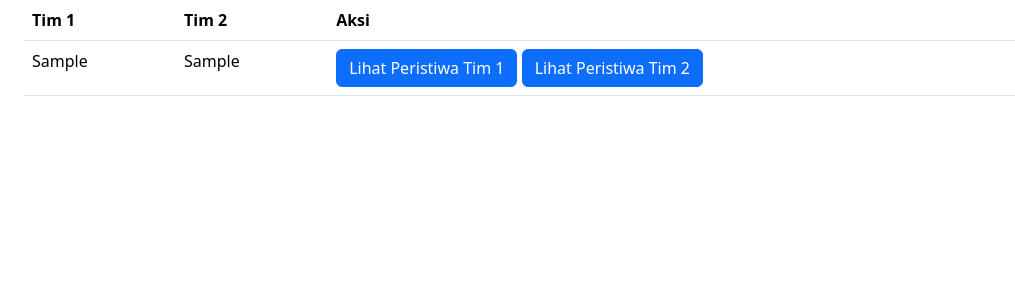
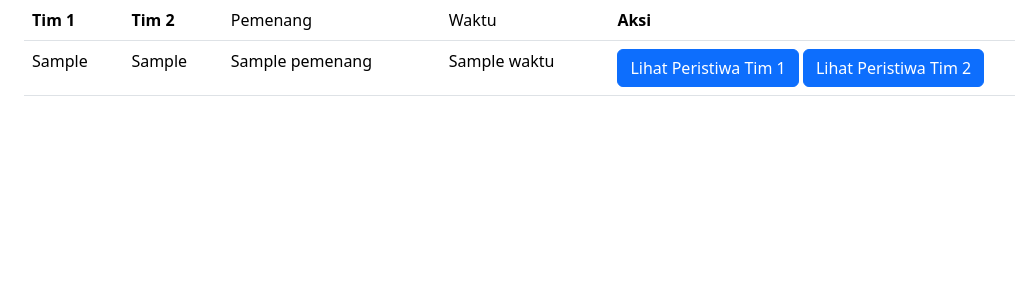
Before and after one commit to eddoog/TK-Basdat, a Django app: template manage_pertandingan/templates/group_stage_pertama.html in a window 1280 px wide. Shown: the top 300 px of the page, without its empty margins (58-1073 px from the left). Run offline with Django 4.2, Linux system fonts and the light colour scheme; the template is opened without the code that fills it: most values are stand-ins (such as "Sample title", 1, 10 or a date in 2020).

Commit message:
update manage pertandingan ga selesai

```diff
--- a/manage_pertandingan/templates/group_stage_pertama.html
+++ b/manage_pertandingan/templates/group_stage_pertama.html
@@ -22,6 +22,8 @@
             <tr>
                 <th>Tim 1</th>
                 <th>Tim 2</th>
+                <td>Pemenang</td>
+                <td>Waktu</td>
                 <th>Aksi</th>
             </tr>
         </thead>
@@ -30,6 +32,8 @@
             <tr>
                 <td>{{ pertandingan.tim_1 }}</td>
                 <td>{{ pertandingan.tim_2 }}</td>
+                <td>{{pertandingan.pemenang}}</td>
+                <td>{{pertandingan.waktu}}</td>
                 <td>
                     <button type="button" class="btn btn-primary" data-bs-toggle="modal" data-bs-target="#peristiwaModal1{{pertandingan.id}}">Lihat Peristiwa Tim 1</button>
                     <button type="button" class="btn btn-primary" data-bs-toggle="modal" data-bs-target="#peristiwaModal2{{pertandingan.id}}">Lihat Peristiwa Tim 2</button>
```
Also changed, not shown: manage_pertandingan/views.py (+8 -2 lines).
